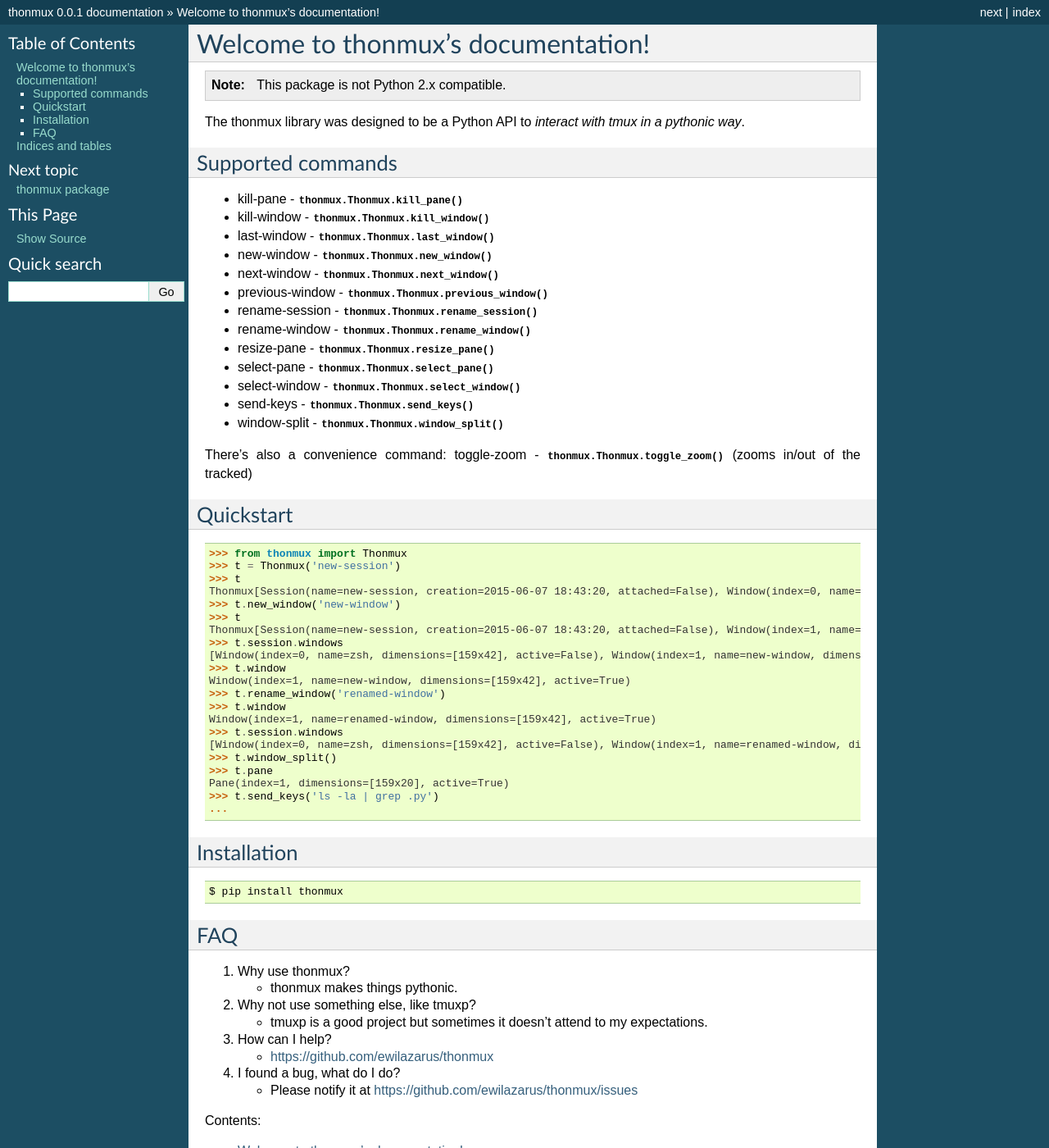
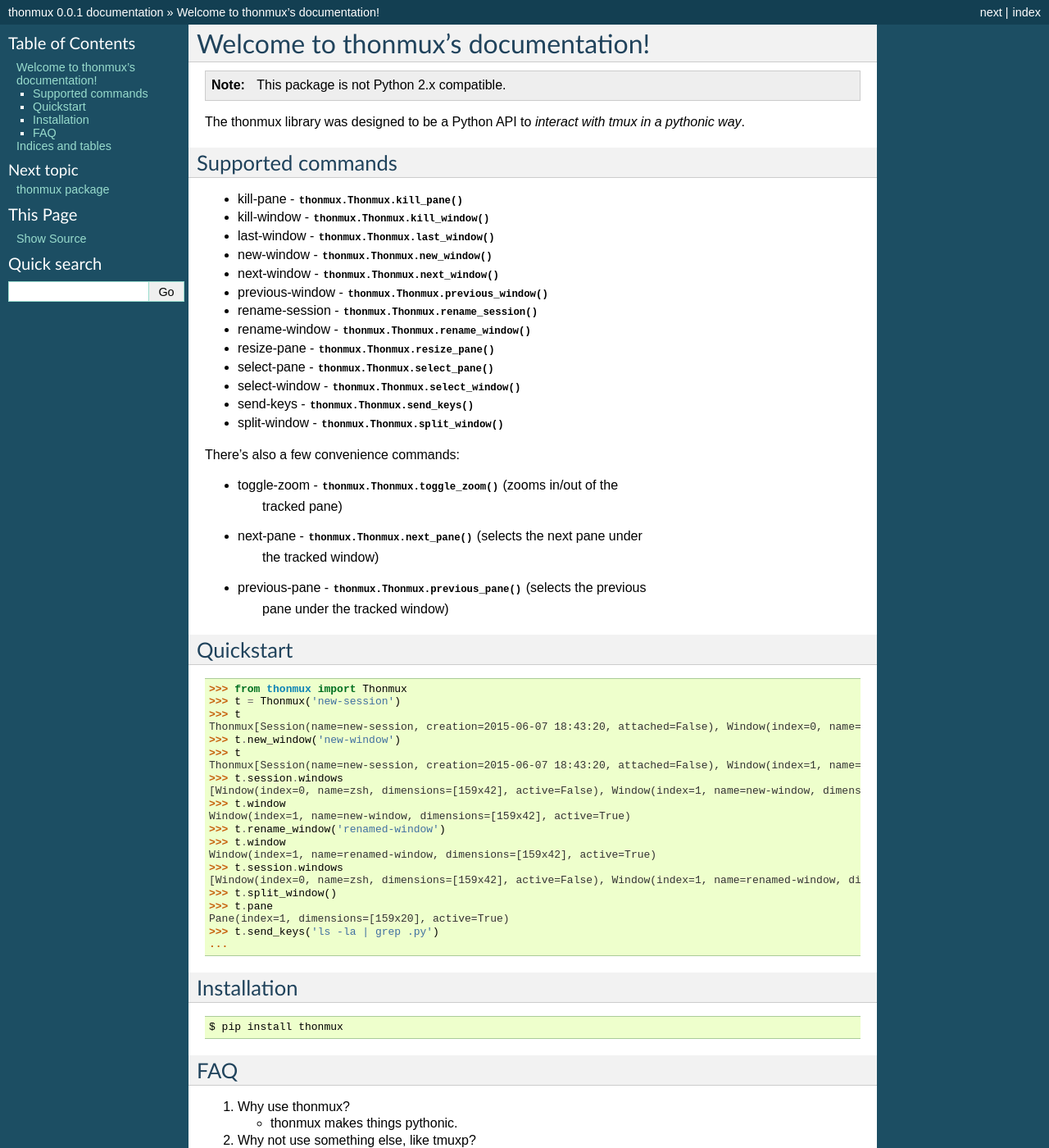
Before and after one commit to ewilazarus/thonmux, a Sphinx documentation site: the page built from docs/source/index.rst, in a window 1280 px wide and 1400 px high. Shown: the whole window at 82% size. Built offline with Sphinx 7.4.7, drawn with Linux system fonts in a browser that asks for light colours.

Commit message:
Adding next_pane() and previous_pane() convenience methods, refactoring window.py

```diff
--- a/docs/source/index.rst
+++ b/docs/source/index.rst
@@ -25,10 +25,16 @@
 * select-pane - :meth:`thonmux.Thonmux.select_pane`
 * select-window - :meth:`thonmux.Thonmux.select_window`
 * send-keys - :meth:`thonmux.Thonmux.send_keys`
-* window-split - :meth:`thonmux.Thonmux.window_split`
+* split-window - :meth:`thonmux.Thonmux.split_window`
 
-There's also a convenience command: toggle-zoom - :meth:`thonmux.Thonmux.toggle_zoom` (zooms in/out of the
-tracked)
+There's also a few convenience commands:
+
+* toggle-zoom - :meth:`thonmux.Thonmux.toggle_zoom` (zooms in/out of the
+    tracked pane)
+* next-pane - :meth:`thonmux.Thonmux.next_pane` (selects the next pane under
+    the tracked window)
+* previous-pane - :meth:`thonmux.Thonmux.previous_pane` (selects the previous
+    pane under the tracked window)
 
 Quickstart
 ----------
@@ -49,7 +55,7 @@
     Window(index=1, name=renamed-window, dimensions=[159x42], active=True)
     >>> t.session.windows
     [Window(index=0, name=zsh, dimensions=[159x42], active=False), Window(index=1, name=renamed-window, dimensions=[159x42], active=True)]
-    >>> t.window_split()
+    >>> t.split_window()
     >>> t.pane
     Pane(index=1, dimensions=[159x20], active=True)
     >>> t.send_keys('ls -la | grep .py')
```
Also changed, not shown: 3 other files.
